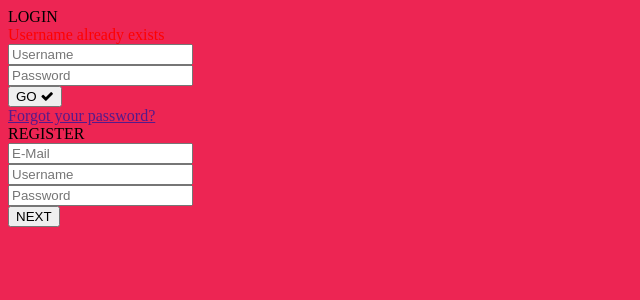
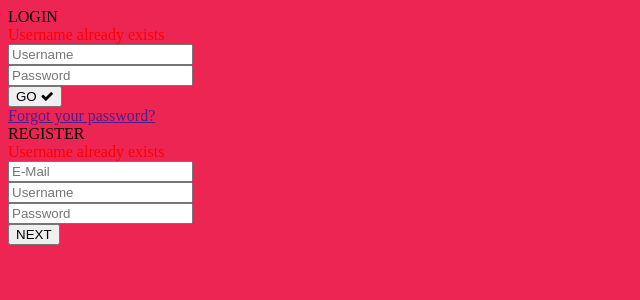
Before and after one commit to banboy38/Cosmic, a PHP site: page /loginuserexists.php in a window 1280 px wide. Shown: the top 300 px of the page, without its empty margins (0-640 px from the left). Run offline with PHP 8.4, Linux system fonts and the light colour scheme; some libraries are stand-ins or nearby versions.

Commit message:
Update loginuserexists.php

```diff
--- a/Login/loginuserexists.php
+++ b/Login/loginuserexists.php
@@ -57,6 +57,7 @@
       <div class="material-button alt-2"><span class="shape"></span></div>
 
       <div class="title">REGISTER</div>
+      <div class="spin" style="color:red">Username already exists</div>
 
       <form method="post" action="/Login/regprocess.php">
 
```
